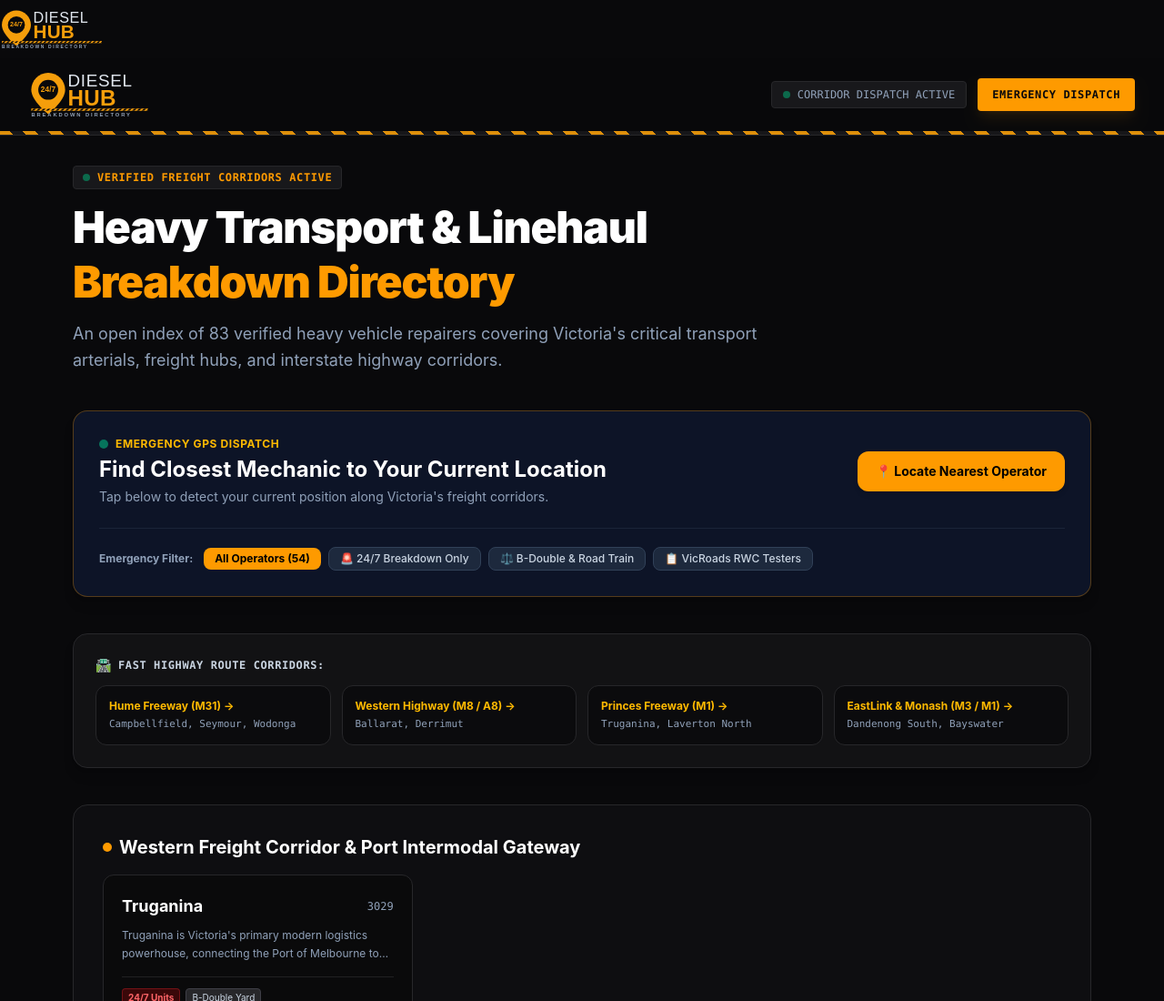
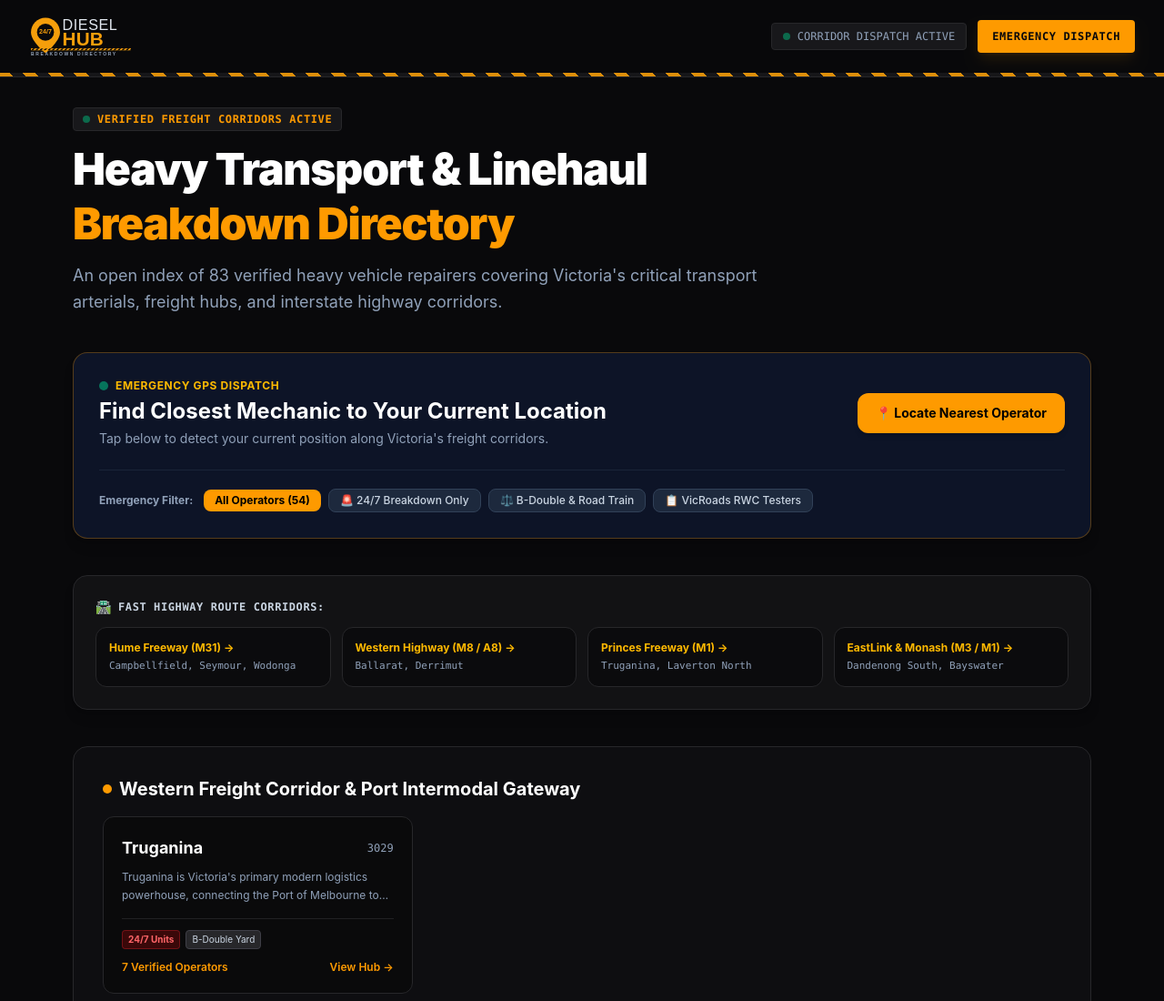
Before and after one commit to ScotchNoCoke/diesel-directory, an Astro site: page / in a window 1280 px wide. Shown: the top 1100 px of the page at 91% size. Built offline with nearby package versions, Linux system fonts and the light colour scheme; Astro itself is replaced by a stand-in of ours.

Commit message:
Refactor layout by removing and updating logo elements

```diff
--- a/src/layouts/Layout.astro
+++ b/src/layouts/Layout.astro
@@ -19,17 +19,7 @@
 		<meta name="viewport" content="width=device-width, initial-scale=1.0" />
 		<title>{title}</title>
 		<meta name="description" content={description} />
-<!-- Master Minimal Brandmark -->
-<a href="/" class="flex items-center group py-2" aria-label="DieselHub Home">
-  <img
-    src="/dieselhub-logo.svg"
-    alt="DieselHub"
-    width="1000"
-    height="420"
-    class="h-10 sm:h-12 w-auto aspect-[1000/420] object-contain transition-transform group-hover:scale-[1.02]"
-    loading="eager"
-  />
-</a>
+
 		<!-- Favicons & App Icons -->
 		<link rel="icon" type="image/svg+xml" href="/favicon.svg" />
 		<link rel="icon" href="/favicon.ico" />
@@ -43,12 +33,14 @@
 		<!-- Sticky Top Navigation -->
 		<header class="sticky top-0 z-50 bg-zinc-950/95 backdrop-blur border-b border-zinc-800">
 			<div class="max-w-7xl mx-auto px-4 sm:px-6 lg:px-8 h-20 flex items-center justify-between">
-				<!-- Master Linehaul Shield Logo -->
-				<a href="/" class="flex items-center gap-2 group py-2" aria-label="DieselHub Home">
+				<!-- Single Master Minimal Brandmark -->
+				<a href="/" class="flex items-center group py-2" aria-label="DieselHub Home">
 					<img
 						src="/dieselhub-logo.svg"
 						alt="DieselHub"
-						class="h-12 sm:h-14 w-auto transition-transform group-hover:scale-[1.01]"
+						width="1000"
+						height="420"
+						class="h-10 sm:h-12 w-auto aspect-[1000/420] object-contain transition-transform group-hover:scale-[1.02]"
 						loading="eager"
 					/>
 				</a>
```
